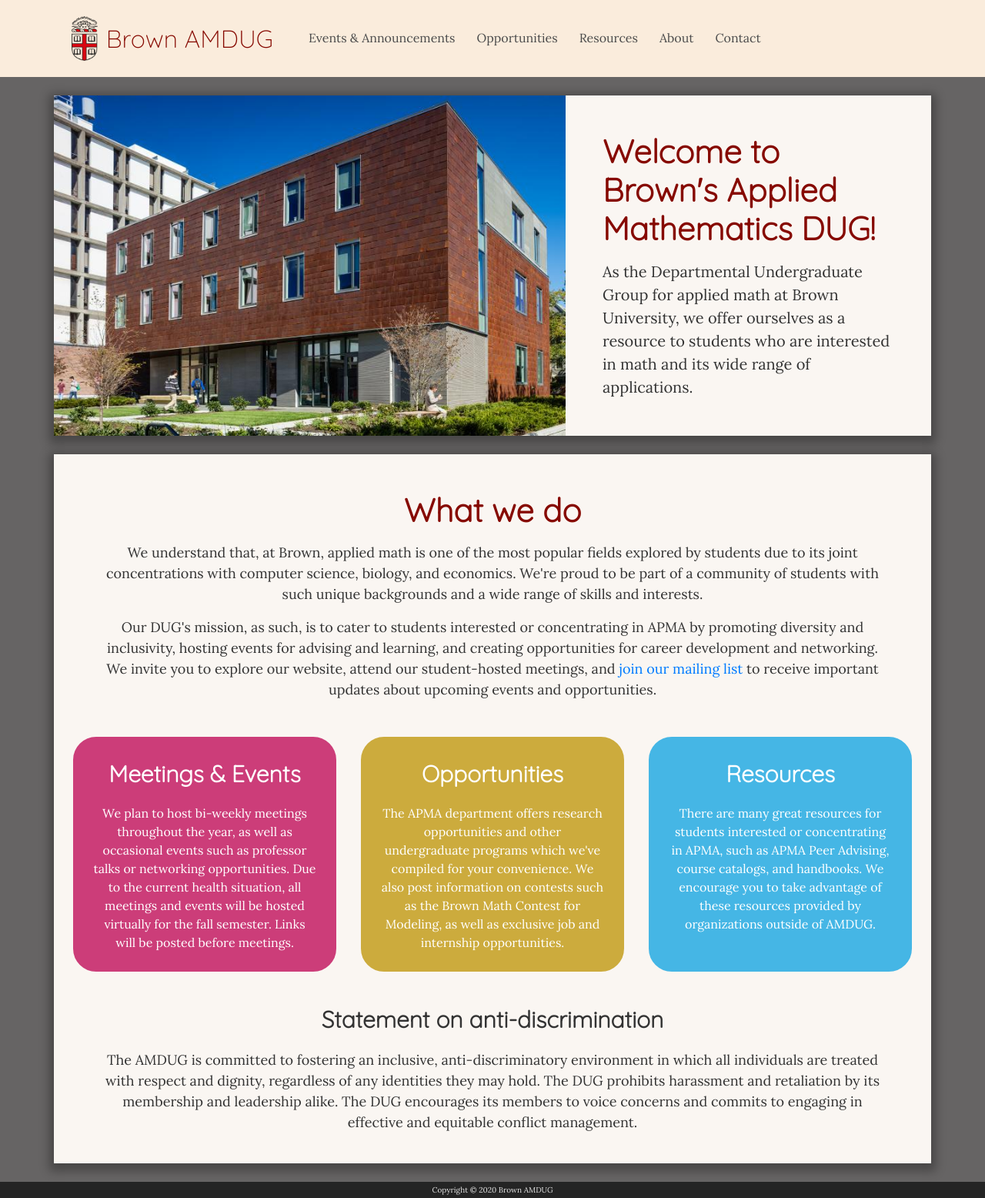
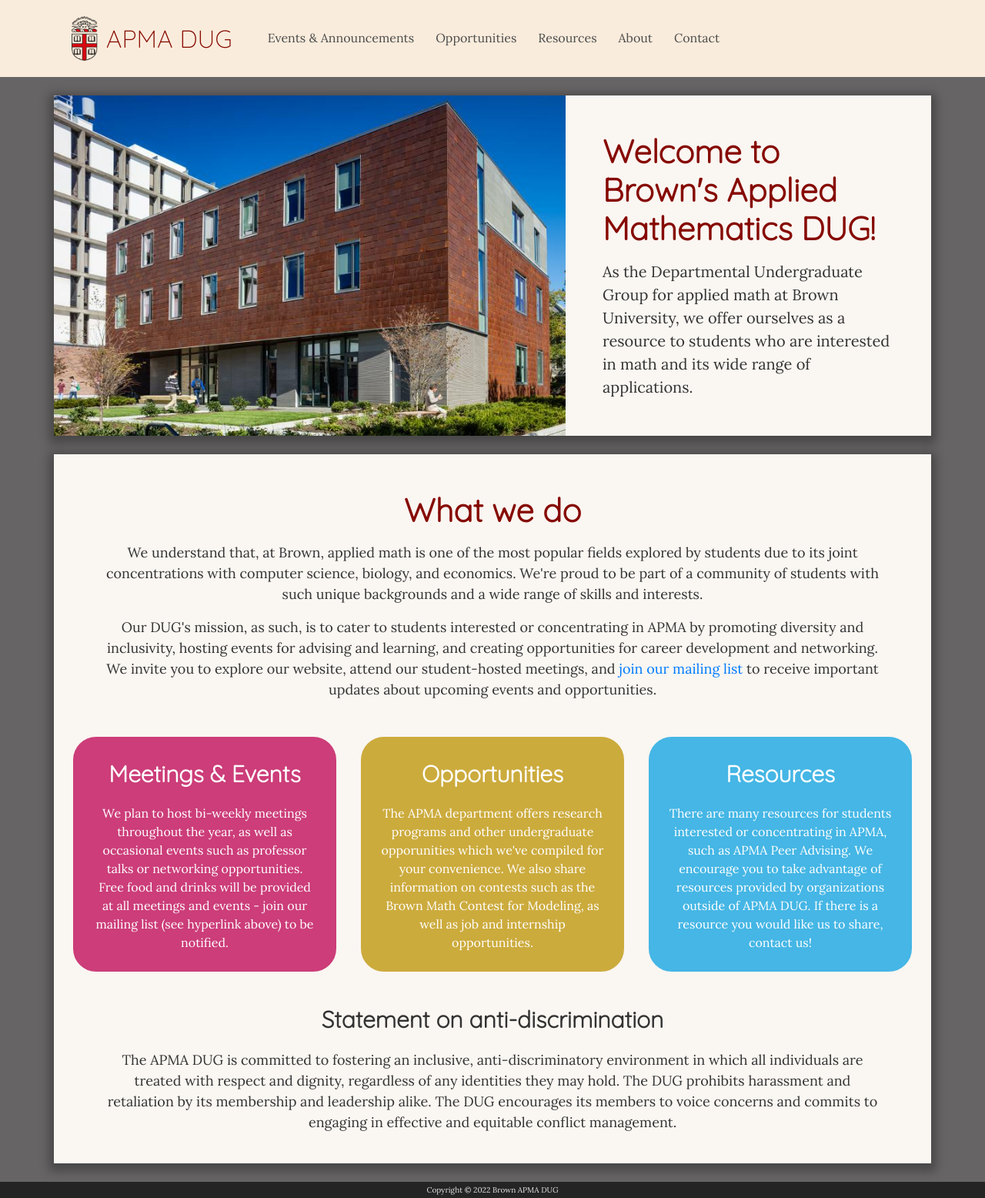
Before and after one commit to AdamWang00/amdug-website, a Flask app: page / in a window 1280 px wide. Shown: the whole page at 77% size. Run offline with Flask 2, Linux system fonts and the light colour scheme; some libraries are stand-ins or nearby versions.

Commit message:
update 2021-2022

```diff
--- a/website/main/utils.py
+++ b/website/main/utils.py
@@ -4,7 +4,7 @@
 
 
 def send_contact_email(name, email, message):
-    msg = Message('AMDUG Contact Form', sender='noreply10665@gmail.com', recipients=current_app.config['MAIL_TO'].split()) # cc=[email],
+    msg = Message('APMA DUG Contact Form', sender='noreply10665@gmail.com', recipients=current_app.config['MAIL_TO'].split()) # cc=[email],
     msg.body = f'''Name: {name}
 Email: {email}
 Message: {message}
--- a/website/static/main.css
+++ b/website/static/main.css
@@ -45,7 +45,6 @@
 
 .my-header.scrolled {
   min-height: 60px;
-  opacity: 80%;
 }
 
 .my-header.scrolled:hover {
--- a/website/templates/contact.html
+++ b/website/templates/contact.html
@@ -4,6 +4,7 @@
         <div class="col-lg-5 p-5">
             <p class="title">Contact</p>
             <p class="lead">Send us a message to learn more about what Brown APMA has to offer. We'd love to answer questions about courses, opportunities, or just APMA in general!</p>
+            <br />
             <p class="lead">If you are a faculty member or organization and would like to contact us or post an opportunity, contact us here and we will get back to you soon.</p>
         </div>
         <div class="col-lg-7 p-4">
--- a/website/templates/home.html
+++ b/website/templates/home.html
@@ -15,7 +15,7 @@
             <div class="text-center pt-5 pl-5 pr-5">
                 <p class="title">What we do</p>
                 <p class="desc">We understand that, at Brown, applied math is one of the most popular fields explored by students due to its joint concentrations with computer science, biology, and economics. We're proud to be part of a community of students with such unique backgrounds and a wide range of skills and interests.</p>
-                <p class="desc">Our DUG's mission, as such, is to cater to students interested or concentrating in APMA by promoting diversity and inclusivity, hosting events for advising and learning, and creating opportunities for career development and networking. We invite you to explore our website, attend our student-hosted meetings, and <a target="_blank" href="https://docs.google.com/forms/d/e/1FAIpQLScfR3iQATYWlz6feFKoV_B_L_55tR_SPqtw9VRGs03FP1zg0A/viewform">join our mailing list</a> to receive important updates about upcoming events and opportunities.</p>
+                <p class="desc">Our DUG's mission, as such, is to cater to students interested or concentrating in APMA by promoting diversity and inclusivity, hosting events for advising and learning, and creating opportunities for career development and networking. We invite you to explore our website, attend our student-hosted meetings, and <a target="_blank" href="https://forms.gle/Mi73mUp8BgCeGzPs7">join our mailing list</a> to receive important updates about upcoming events and opportunities.</p>
             </div>
         </div>
         <div class="pl-4 pr-4 pt-3 pb-3">
@@ -23,19 +23,19 @@
                 <div class="col-lg p-3">
                     <div class="text-center light-box red p-4" onclick="window.location.href = '{{ url_for('main.events') }}'">
                         <p class="title-2">Meetings & Events</p>
-                        <p class="box-desc">We plan to host bi-weekly meetings throughout the year, as well as occasional events such as professor talks or networking opportunities. Due to the current health situation, all meetings and events will be hosted virtually for the fall semester. Links will be posted before meetings.</p>
+                        <p class="box-desc">We plan to host bi-weekly meetings throughout the year, as well as occasional events such as professor talks or networking opportunities. Free food and drinks will be provided at all meetings and events - join our mailing list (see hyperlink above) to be notified.</p>
                     </div>
                 </div>
                 <div class="col-lg p-3">
                     <div class="text-center light-box yellow p-4" onclick="window.location.href = '{{ url_for('main.opportunities') }}'">
                         <p class="title-2">Opportunities</p>
-                        <p class="box-desc">The APMA department offers research opportunities and other undergraduate programs which we've compiled for your convenience. We also post information on contests such as the Brown Math Contest for Modeling, as well as exclusive job and internship opportunities.</p>
+                        <p class="box-desc">The APMA department offers research programs and other undergraduate opporunities which we've compiled for your convenience. We also share information on contests such as the Brown Math Contest for Modeling, as well as job and internship opportunities.</p>
                     </div>
                 </div>
                 <div class="col-lg p-3">
                     <div class="text-center light-box blue p-4" onclick="window.location.href = '{{ url_for('main.resources') }}'">
                         <p class="title-2">Resources</p>
-                        <p class="box-desc">There are many great resources for students interested or concentrating in APMA, such as APMA Peer Advising, course catalogs, and handbooks. We encourage you to take advantage of these resources provided by organizations outside of AMDUG.</p>
+                        <p class="box-desc">There are many resources for students interested or concentrating in APMA, such as APMA Peer Advising. We encourage you to take advantage of resources provided by organizations outside of APMA DUG. If there is a resource you would like us to share, contact us!</p>
                     </div>
                 </div>
             </div>
@@ -43,7 +43,7 @@
         <div class="col-lg-12">
             <div class="text-center pl-5 pr-5 pt-2 pb-4">
                 <p class="title-2">Statement on anti-discrimination</p>
-                <p class="desc">The AMDUG is committed to fostering an inclusive, anti-discriminatory environment in which all individuals are treated with respect and dignity, regardless of any identities they may hold. The DUG prohibits harassment and retaliation by its membership and leadership alike. The DUG encourages its members to voice concerns and commits to engaging in effective and equitable conflict management.</p>
+                <p class="desc">The APMA DUG is committed to fostering an inclusive, anti-discriminatory environment in which all individuals are treated with respect and dignity, regardless of any identities they may hold. The DUG prohibits harassment and retaliation by its membership and leadership alike. The DUG encourages its members to voice concerns and commits to engaging in effective and equitable conflict management.</p>
             </div>
         </div>
     </div>
--- a/website/templates/layout.html
+++ b/website/templates/layout.html
@@ -19,7 +19,7 @@
 	{% if title != "Home" %}
 		<title>{{ title }}</title>
 	{% else %}
-		<title>Brown AMDUG</title>
+		<title>Brown APMA DUG</title>
 	{% endif %}
 
 	<link rel="icon" href="{{ url_for('static', filename='images/favicon.ico') }}">
@@ -30,7 +30,7 @@
 			<div class="container">
 				<a class="navbar-brand p-2 brand" href="{{ url_for('main.home') }}">
 					<img src="{{ url_for('static', filename='images/logo.png') }}" alt="logo">
-					Brown AMDUG
+					APMA DUG
 				</a>
 				<button class="navbar-toggler" type="button" data-toggle="collapse" data-target="#navbarToggle" aria-controls="navbarToggle" aria-expanded="false" aria-label="Toggle navigation">
 					<span class="navbar-toggler-icon"></span>
@@ -85,7 +85,7 @@
 		<br>
 	</main>
 	<footer class="my-footer">
-		Copyright &copy; 2020 Brown AMDUG
+		Copyright &copy; 2022 Brown APMA DUG
 	</footer>
 
 	<!-- jQuery Bootstrap -->
--- a/website/templates/opportunities.html
+++ b/website/templates/opportunities.html
@@ -4,7 +4,7 @@
         <div class="col-lg-12">
             <div class="text-center p-5">
                 <p class="title">Opportunities</p>
-                <p class="lead">Relevant opportunities for both APMA concentrators and non-concentrators will be continually updated on this page. <a target="_blank" href="https://docs.google.com/forms/d/e/1FAIpQLScfR3iQATYWlz6feFKoV_B_L_55tR_SPqtw9VRGs03FP1zg0A/viewform">Join our mailing list</a> to be notified of important updates. If you would like to submit an opportunity or would like to learn more, contact us <a href="{{ url_for('main.contact') }}">here</a>.</p>
+                <p class="lead">Relevant opportunities for both APMA concentrators and non-concentrators will be continually updated on this page. <a target="_blank" href="https://forms.gle/Mi73mUp8BgCeGzPs7">Join our mailing list</a> to be notified of important updates. If you would like to submit an opportunity or would like to learn more, contact us <a href="{{ url_for('main.contact') }}">here</a>.</p>
             </div>
         </div>
     </div>
@@ -13,7 +13,7 @@
         <div class="col-lg-12">
             <div class="text-center p-5">
                 <p class="title-2">Research</p>
-                <p>Undergraduate students at Brown can do research with professors in the APMA department. We encourage you to visit <a target="_blank" href="https://www.brown.edu/academics/applied-mathematics/research/research-areas/research-areas">APMA Research Areas</a> and <a target="_blank" href="https://www.brown.edu/academics/applied-mathematics/research-groups">APMA Research Groups</a> to find a research area/group that interests you and to reach out to them.</p>
+                <p>Undergraduate students at Brown can do research with professors in the APMA department. We highly recommend interested individuals to visit <a target="_blank" href="https://appliedmath.brown.edu/research/research-areas">Brown APMA Research Areas</a> and <a target="_blank" href="https://appliedmath.brown.edu/research/research-groups">Brown APMA Research Groups</a> to find a research area/group that interests you and to reach out to them.</p>
                 <p>The <a target="_blank" href="https://www.ams.org/opportunities">American Mathematical Society</a> has a listing of research programs as well as research awards that students may apply for.</p>
                 <p>Brown University's <a target="_blank" href="https://icerm.brown.edu/summerug/#upcomingprograms">Summer@ICERM</a> is an eight-week residential program designed for a selected group of 18-22 undergraduate scholars.</p>
             </div>
```
Also changed, not shown: website/static/sitemap.xml (+7 -7 lines), website/templates/about.html (+4 -15 lines), website/templates/resources.html (+5 -9 lines), website/static/images/berke_pfp.jpeg (deleted).
